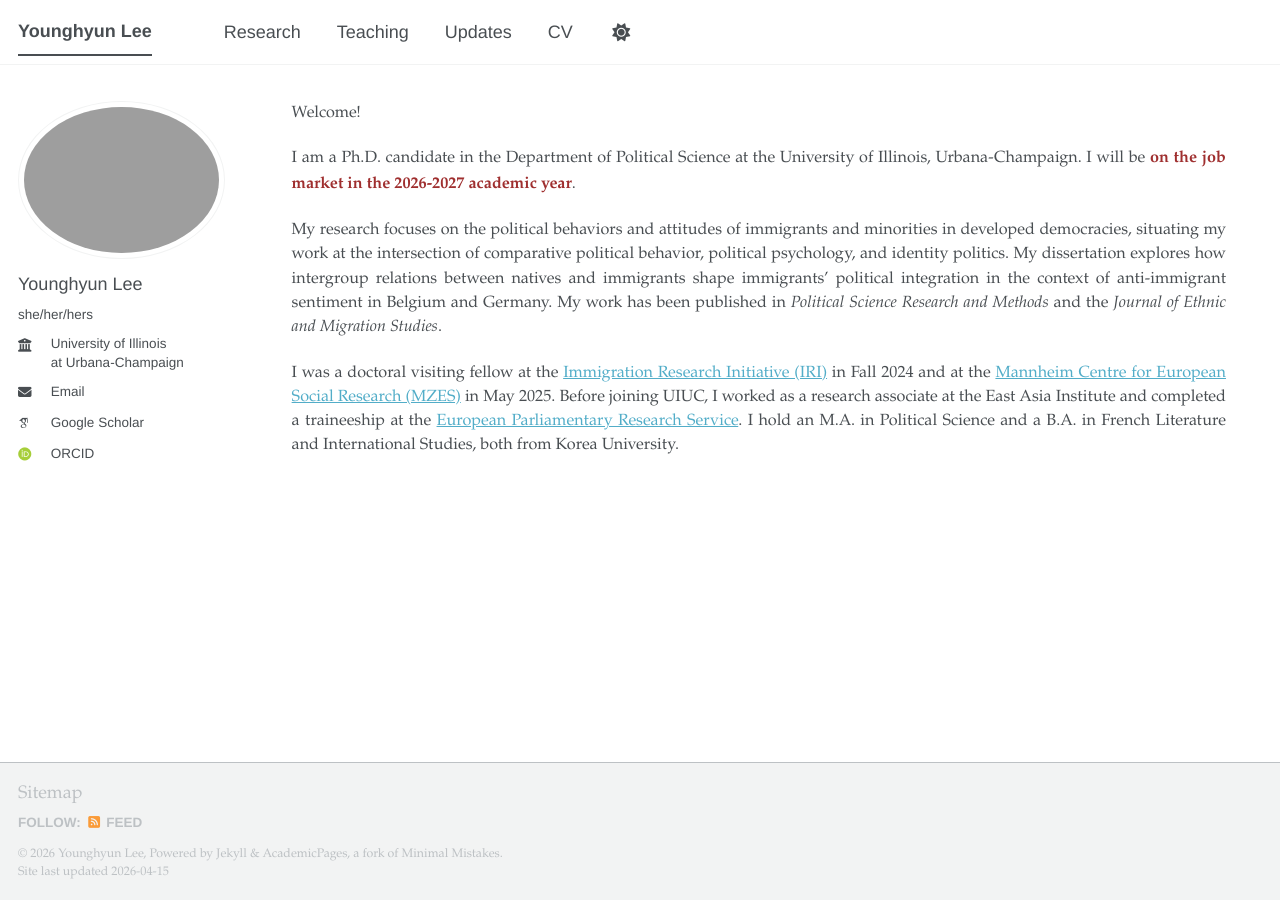
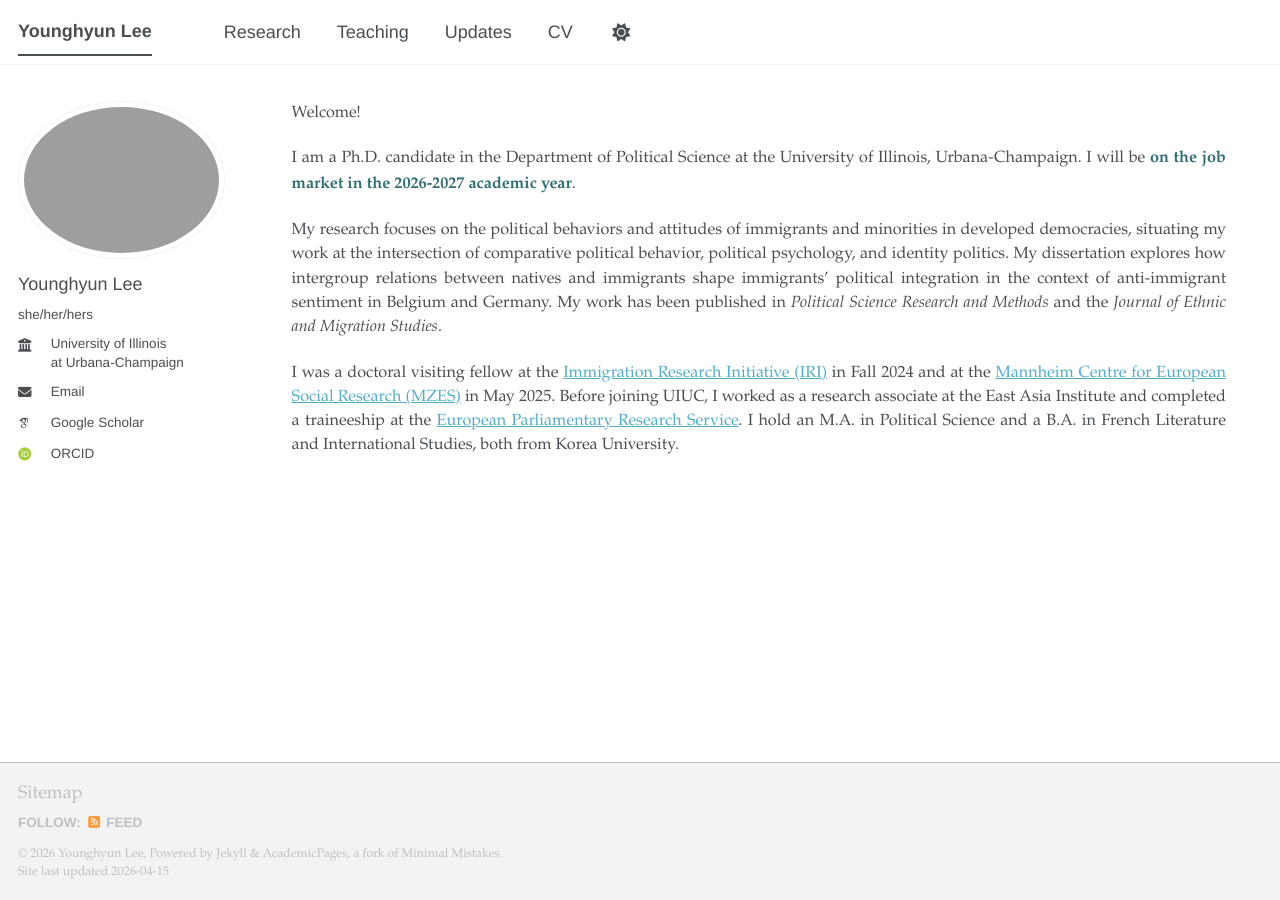
Before and after one commit to younghyunlee52/Website, a Jekyll site: the page built from _pages/about.md, in a window 1280 px wide. Built offline with Jekyll 4.4.1, drawn with Linux system fonts in a browser that asks for light colours; some web fonts are replaced; a script bundle is joined from its source files by our own code; library files that are not in the unit come from our copies.

Commit message:
Update _page.scss

```diff
--- a/_sass/layout/_page.scss
+++ b/_sass/layout/_page.scss
@@ -70,7 +70,7 @@
 }
 
 .job-market-note {
-  color: #9f2f2f;
+  color: #2f6f73;
   font-weight: 600;
 }
 
```
